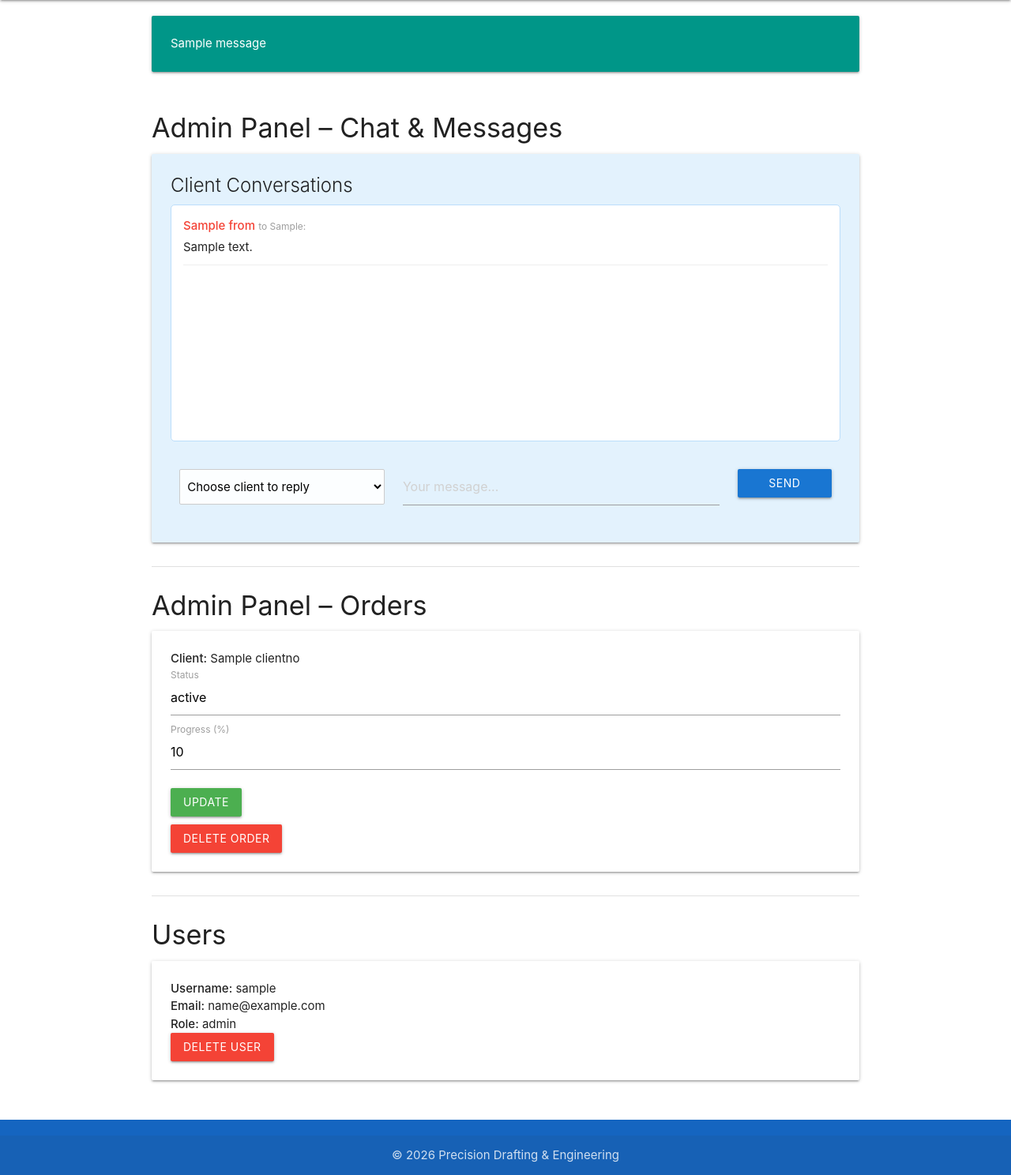
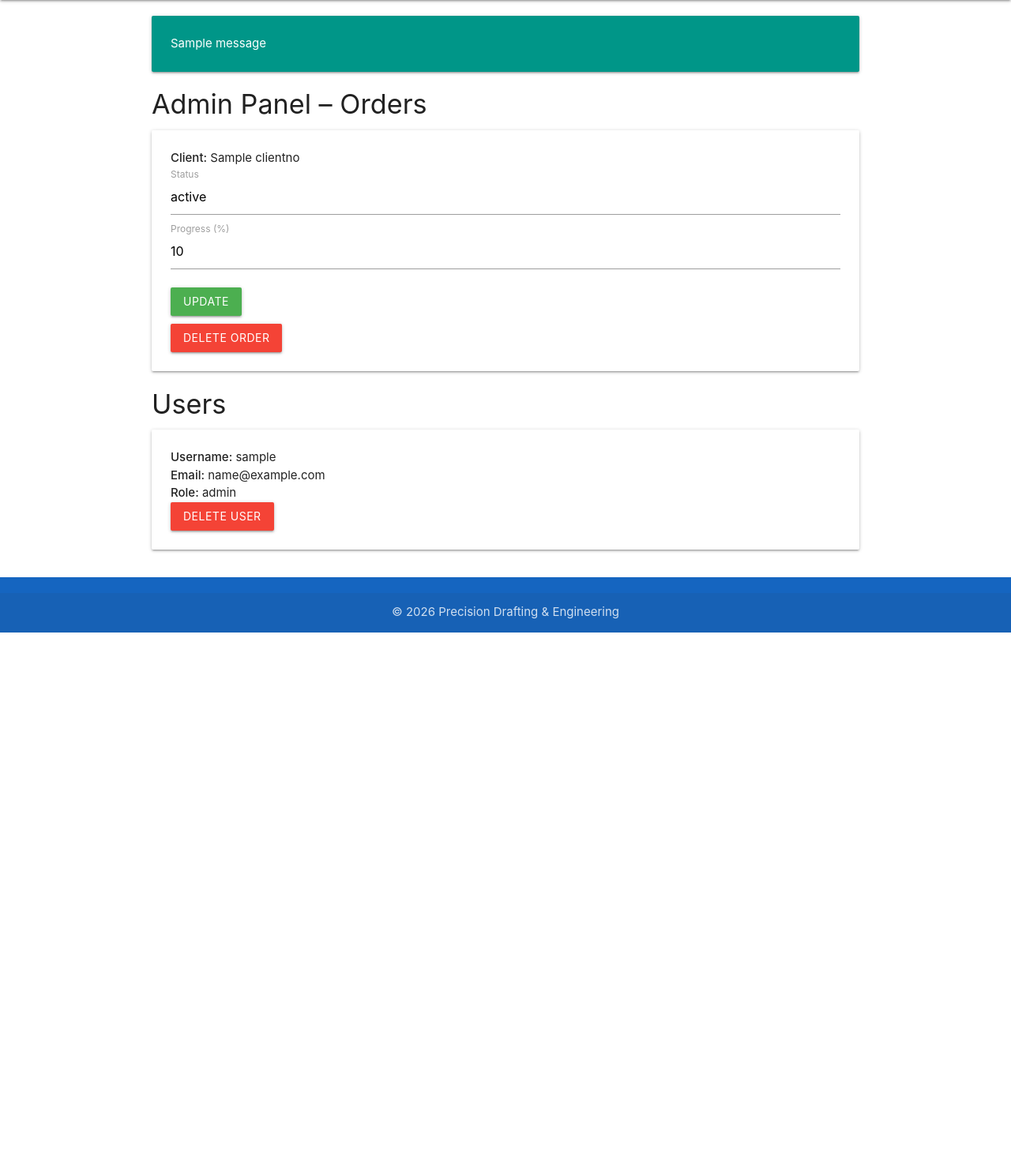
Before and after one commit to Robertas-Cyberattack/MP3, a Flask app: page /admin in a window 1280 px wide. Shown: the part 72-1560 px from the top of the page at 79% size. After the commit the page ends 873 px from the top, so only its background shows below. Run offline with Flask 3, Linux system fonts and the light colour scheme; the visitor is signed in with stand-in values (Sample User, id 1); one stand-in notice (Sample message) is shown; a database or web service that is not in the repository returns one stand-in record (values such as "Sample title"); some libraries are stand-ins or nearby versions.

Commit message:
admin.html updsated

```diff
--- a/templates/admin.html
+++ b/templates/admin.html
@@ -1,106 +1,97 @@
 {% extends "base.html" %}
+
 {% block content %}
 
-<div class="section">
-    <h4>Admin Panel – Chat & Messages</h4>
 
-    <div class="card blue lighten-5">
+
+<h4>Admin Panel – Orders</h4>
+
+
+
+{% for order in orders %}
+
+<div class="card">
+
   <div class="card-content">
-            <span class="card-title">Client Conversations</span>
 
-            <div id="chat-window" style="height: 300px; overflow-y: auto; background: white; padding: 15px; border: 1px solid #bbdefb; border-radius: 5px; margin-bottom: 20px;">
-                {% for msg in messages %}
-                    <div style="margin-bottom: 10px; border-bottom: 1px solid #eee; padding-bottom: 5px;">
-                        <span class="{% if msg['from'] == session['user'] %}blue-text text-darken-2{% else %}red-text{% endif %}">
-                            <strong>{{ msg['from'] }}</strong>
-                        </span>
-                        <span class="grey-text" style="font-size: 0.8rem;"> to {{ msg['to'] }}:</span>
-                        <p style="margin: 5px 0;">{{ msg.text }}</p>
-                    </div>
-                {% else %}
-                    <p class="grey-text center">No messages found.</p>
-                {% endfor %}
+    <p><strong>Client:</strong> {{ order.clientno }}</p> <!-- clientno, ne client -->
+
+
+
+    <form method="POST" action="{{ url_for('update_order', order_id=order._id) }}">
+
+      <div class="input-field">
+
+        <input type="text" name="status" value="{{ order.status }}">
+
+        <label class="active">Status</label>
+
       </div>
 
-            <form method="POST" action="{{ url_for('send_message') }}">
-                <div class="row" style="margin-bottom: 0;">
-                    <div class="input-field col s12 m4">
-                        <select name="to" required class="browser-default" style="border: 1px solid #ccc;">
-                            <option value="" disabled selected>Choose client to reply</option>
-                            {% for user in users %}
-                                {% if user.role != 'admin' %}
-                                    <option value="{{ user.username }}">{{ user.username }}</option>
-                                {% endif %}
-                            {% endfor %}
-                            <option value="all_clients">Send to ALL clients</option>
-                        </select>
-                    </div>
-                    <div class="input-field col s12 m6">
-                        <input type="text" name="text" placeholder="Your message..." required>
-                    </div>
-                    <div class="input-field col s12 m2">
-                        <button class="btn blue darken-2 col s12" type="submit">Send</button>
-                    </div>
-                </div>
-            </form>
-        </div>
+
+
+      <div class="input-field">
+
+        <input type="number" name="progress" min="0" max="100" value="{{ order.progress }}">
+
+        <label class="active">Progress (%)</label>
+
       </div>
 
-    <div class="divider" style="margin: 30px 0;"></div>
 
-    <h4>Admin Panel – Orders</h4>
-    {% for order in orders %}
-    <div class="card">
-        <div class="card-content">
-            <p><strong>Client:</strong> {{ order.clientno }}</p>
 
-            <form method="POST" action="{{ url_for('update_order', order_id=order._id) }}">
-                <div class="input-field">
-                    <input type="text" name="status" value="{{ order.status }}">
-                    <label class="active">Status</label>
+      <button class="btn green">Update</button>
+
+    </form>
+
+
+
+    <form method="POST" action="{{ url_for('admin_delete_order', order_id=order._id) }}" style="margin-top: 10px;">
+
+      <button class="btn red">Delete Order</button>
+
+    </form>
+
   </div>
 
-                <div class="input-field">
-                    <input type="number" name="progress" min="0" max="100" value="{{ order.progress }}">
-                    <label class="active">Progress (%)</label>
 </div>
 
-                <button class="btn green">Update</button>
+{% endfor %}
+
+
+
+<h4>Users</h4>
+
+{% for user in users %}
+
+<div class="card">
+
+  <div class="card-content">
+
+    <p><strong>Username:</strong> {{ user.username }}</p>
+
+    <p><strong>Email:</strong> {{ user.email }}</p>
+
+    <p><strong>Role:</strong> {{ user.role }}</p>
+
+
+
+    {% if user.role != "admin" %}
+
+    <form method="POST" action="{{ url_for('admin_delete_user', user_id=user._id) }}">
+
+      <button class="btn red">Delete User</button>
+
     </form>
 
-            <form method="POST" action="{{ url_for('admin_delete_order', order_id=order._id) }}" style="margin-top: 10px;">
-                <button class="btn red">Delete Order</button>
-            </form>
+    {% endif %}
+
   </div>
+
 </div>
+
 {% endfor %}
 
-    <div class="divider" style="margin: 30px 0;"></div>
 
-    <h4>Users</h4>
-    {% for user in users %}
-    <div class="card">
-        <div class="card-content">
-            <p><strong>Username:</strong> {{ user.username }}</p>
-            <p><strong>Email:</strong> {{ user.email }}</p>
-            <p><strong>Role:</strong> {{ user.role }}</p>
-
-            {% if user.role != "admin" %}
-            <form method="POST" action="{{ url_for('admin_delete_user', user_id=user._id) }}">
-                <button class="btn red">Delete User</button>
-            </form>
-            {% endif %}
-        </div>
-    </div>
-    {% endfor %}
-</div>
-
-<script>
-    // Automatiškai nuslenka į chato apačią, kad matytųsi naujausios žinutės
-    var chatWindow = document.getElementById("chat-window");
-    if (chatWindow) {
-        chatWindow.scrollTop = chatWindow.scrollHeight;
-    }
-</script>
 
 {% endblock %}
```
Lines whose indentation alone changed are shown as unchanged.
